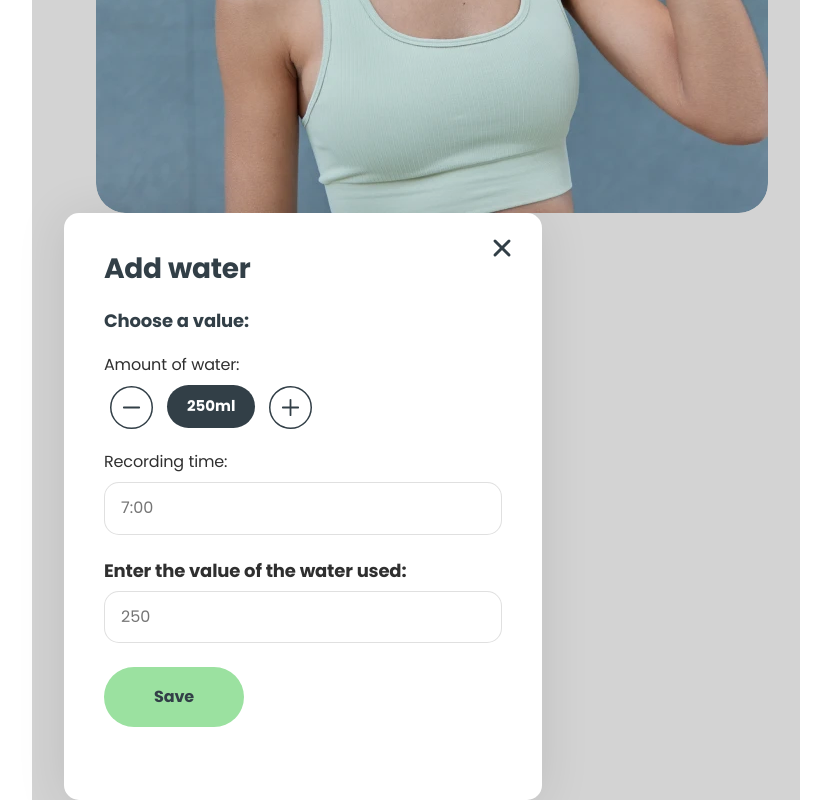
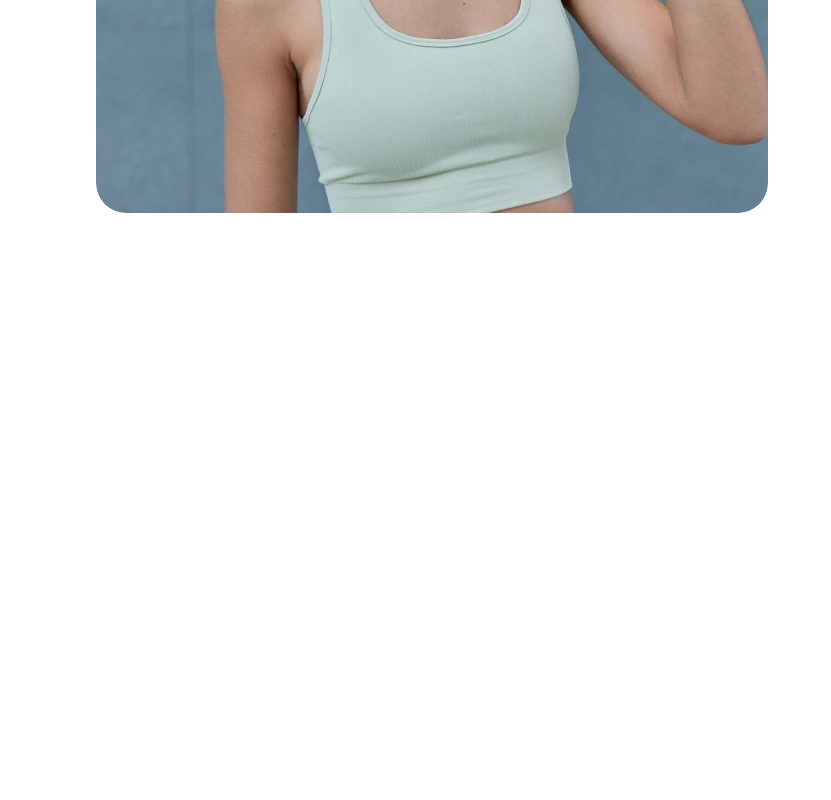
Before and after one commit to Serhii-Ivanchenko/Team-03-project-front, a React (Vite) app: page / in a window 1280 px wide. Shown: the part 1319-2119 px from the top of the page, without its empty margins (224-1055 px from the left). After the commit the page ends 1532 px from the top, so only its background shows below. Built offline with nearby package versions, Linux system fonts and the light colour scheme.

Commit message:
create add water modal component

```diff
--- a/src/pages/HomePage/HomePage.jsx
+++ b/src/pages/HomePage/HomePage.jsx
@@ -1,15 +1,12 @@
 import AdvantagesSection from "../../components/HomePage/AdvantagesSection/AdvantagesSection.jsx";
 import WelcomeSection from "../../components/HomePage/WelcomeSection/WelcomeSection.jsx";
 import css from "./HomePage.module.css";
-
-import AddWaterModal from "../../components/Modals/AddWaterModal/AddWaterModal";
 
 export default function HomePage() {
   return (
     <div>
       <WelcomeSection classname={css.wel} />
       <AdvantagesSection />
-      <AddWaterModal />
     </div>
   );
 }
```
